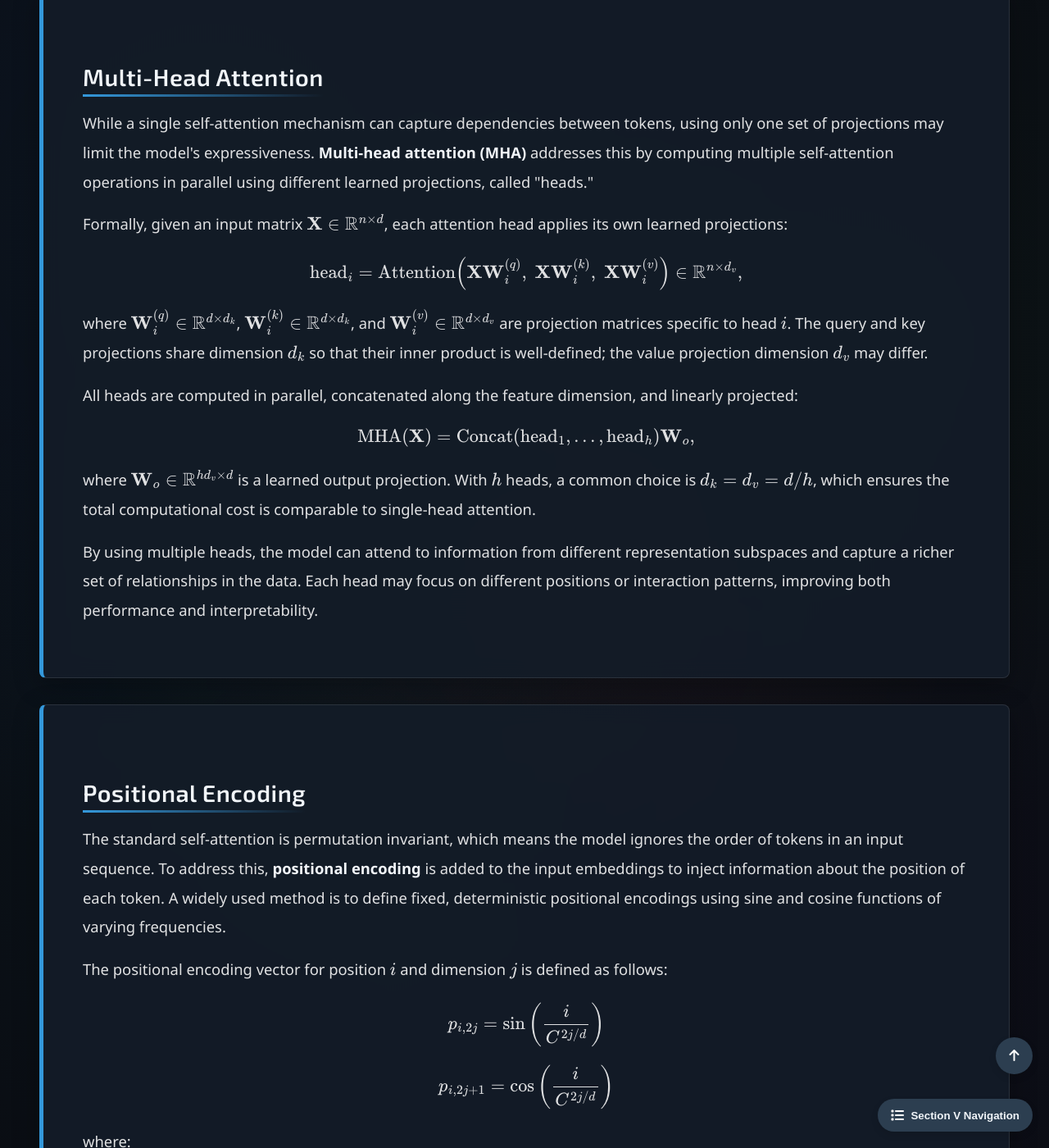
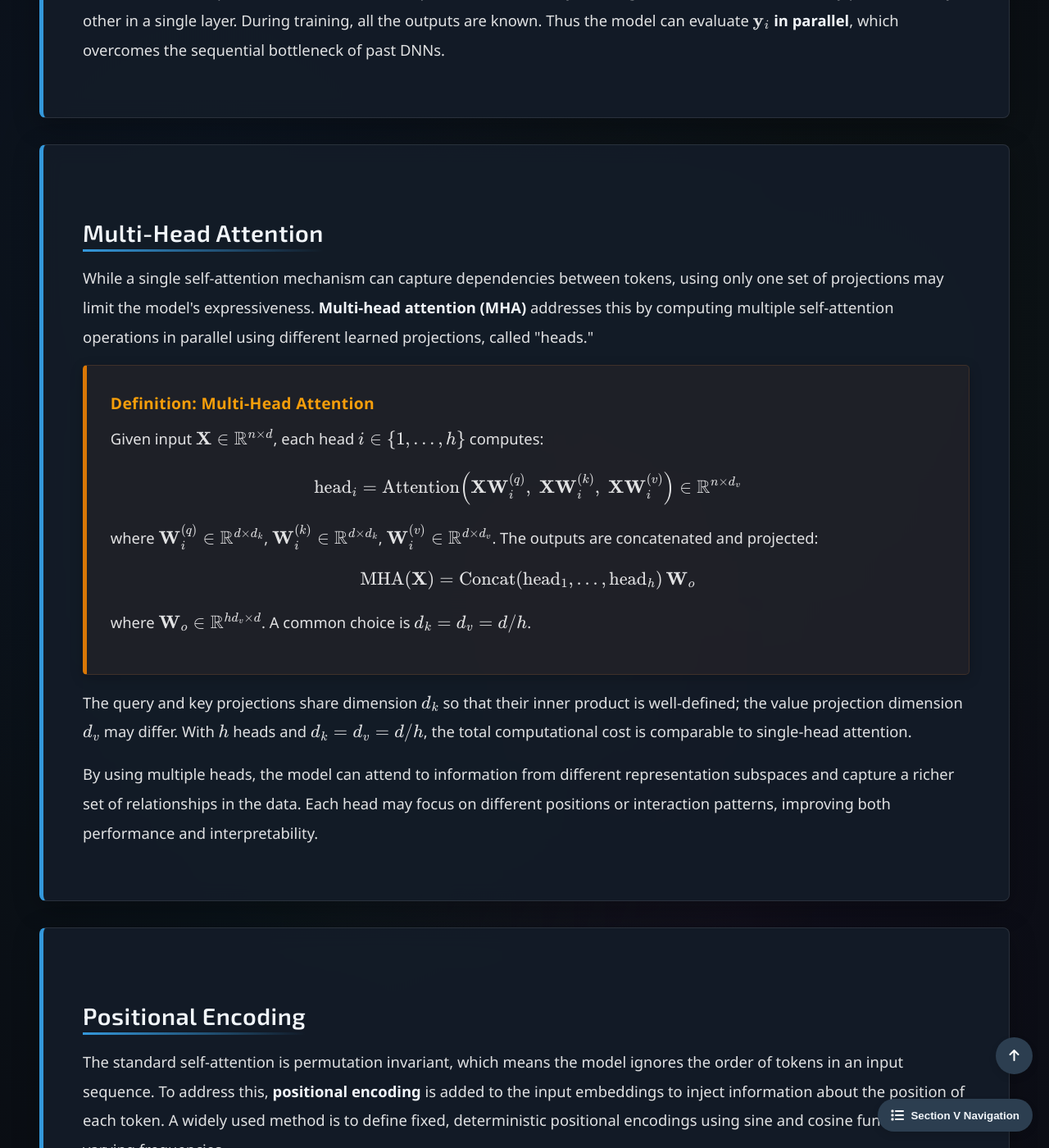
Before and after one commit to Yusukey01/yusukey01.github.io, a Jekyll site: the page built from Mathematics/Machine_learning/deep_nn.html, in a window 1280 px wide and 1400 px high, scrolled down 6884 px. Shown: the whole window at 82% size. Built offline with Jekyll 4.4.1, drawn with Linux system fonts in a browser that asks for light colours; some of the changed text lies outside the part shown.

Commit message:
fixed style, texts

```diff
--- a/Mathematics/Machine_learning/deep_nn.html
+++ b/Mathematics/Machine_learning/deep_nn.html
@@ -74,13 +74,21 @@ uses_python: false
 
             <section id="ResNet" class="section-content">
                 <h2>ResNet: Residual Connections</h2>
+
                 <p>
-                    <strong>ResNet</strong> is a feedforward architecture in which each layer uses a <strong>residual block</strong> of the form:
+                    <strong>ResNet</strong> is a feedforward architecture built from <strong>residual blocks</strong>:
+                </p>
+
+                <div class="theorem">
+                    <span class="theorem-title">Definition: Residual Block:</span>
+                    <p>
                         \[
-                    \mathcal{F}_{\ell}' (\mathbf{x}) = \mathcal{F}_{\ell} (\mathbf{x}) + \mathbf{x}
+                        \mathbf{z}_{\ell+1} = \mathcal{F}_\ell(\mathbf{z}_\ell) + \mathbf{z}_\ell
                         \]
-                    where \(\mathcal{F}_{\ell}\) is a nonlinear transformation at layer \(\ell\), and the input \(\mathbf{x}\) is added back directly.
+                        where \(\mathcal{F}_\ell\) is a nonlinear transformation at layer \(\ell\), and the input \(\mathbf{z}_\ell\) is
+                        added back directly via a <strong>skip connection</strong>.
                     </p>
+                </div>
 
                 <p>
                     The activations at the final layer \(L\) can be expressed recursively in terms of an earlier layer \(\ell\):
@@ -229,16 +237,21 @@ uses_python: false
                 </p>
 
                 <p>
-                    In practice, we compute attention over minibatches of \(n\) query vectors. Let:
+                    In practice, we compute attention over minibatches of \(n\) query vectors.
+                </p>
+
+                <div class="theorem">
+                    <span class="theorem-title">Definition: Scaled Dot-Product Attention:</span>
+                    <p>
+                        Given queries \(\mathbf{Q} \in \mathbb{R}^{n \times d}\), keys \(\mathbf{K} \in \mathbb{R}^{m \times d}\), and
+                        values \(\mathbf{V} \in \mathbb{R}^{m \times v}\):
                         \[
-                    \mathbf{Q} \in \mathbb{R}^{n \times d}, \quad \mathbf{K} \in \mathbb{R}^{m \times d}, \quad \mathbf{V} \in \mathbb{R}^{m \times v}
+                        \text{Attention}(\mathbf{Q}, \mathbf{K}, \mathbf{V})
+                        = \text{softmax}\!\left(\frac{\mathbf{Q}\mathbf{K}^\top}{\sqrt{d}}\right)\mathbf{V} \in \mathbb{R}^{n \times v}
                         \]
-                    Then the attention-weighted output is computed as:
-                    \[
-                    \text{Attention}(\mathbf{Q}, \mathbf{K}, \mathbf{V}) = \text{softmax}\left(\frac{\mathbf{Q} \mathbf{K}^\top}{\sqrt{d}}\right) \mathbf{V} \in \mathbb{R}^{n \times v}
-                    \]
-                    where the softmax is applied row-wise to normalize each row of the \(n \times m\) similarity matrix.
+                        where the softmax is applied row-wise, normalizing each row of the \(n \times m\) similarity matrix.
                     </p>
+                </div>
 
            </section>
 
@@ -270,31 +283,33 @@ uses_python: false
                     multiple self-attention operations in parallel using different learned projections, called "heads."
                 </p>
 
+                <div class="theorem">
+                    <span class="theorem-title">Definition: Multi-Head Attention</span>
                     <p>
-                    Formally, given an input matrix \( \mathbf{X} \in \mathbb{R}^{n \times d} \), each attention head
-                    applies its own learned projections:
+                        Given input \(\mathbf{X} \in \mathbb{R}^{n \times d}\), each head \(i \in \{1,\ldots,h\}\) computes:
                         \[
                         \text{head}_i = \text{Attention}\!\left(
-                        \mathbf{X} \mathbf{W}_i^{(q)},\;
-                        \mathbf{X} \mathbf{W}_i^{(k)},\;
-                        \mathbf{X} \mathbf{W}_i^{(v)}
-                    \right) \in \mathbb{R}^{n \times d_v},
+                            \mathbf{X}\mathbf{W}_i^{(q)},\;
+                            \mathbf{X}\mathbf{W}_i^{(k)},\;
+                            \mathbf{X}\mathbf{W}_i^{(v)}
+                        \right) \in \mathbb{R}^{n \times d_v}
                         \]
                         where
-                    \( \mathbf{W}_i^{(q)} \in \mathbb{R}^{d \times d_k} \),
-                    \( \mathbf{W}_i^{(k)} \in \mathbb{R}^{d \times d_k} \), and
-                    \( \mathbf{W}_i^{(v)} \in \mathbb{R}^{d \times d_v} \) are
-                    projection matrices specific to head \( i \). The query and key projections share dimension \( d_k \) so that their inner
-                    product is well-defined; the value projection dimension \( d_v \) may differ.
+                        \(\mathbf{W}_i^{(q)} \in \mathbb{R}^{d \times d_k}\),
+                        \(\mathbf{W}_i^{(k)} \in \mathbb{R}^{d \times d_k}\),
+                        \(\mathbf{W}_i^{(v)} \in \mathbb{R}^{d \times d_v}\).
+                        The outputs are concatenated and projected:
+                        \[
+                        \text{MHA}(\mathbf{X}) = \text{Concat}(\text{head}_1, \ldots, \text{head}_h)\,\mathbf{W}_o
+                        \]
+                        where \(\mathbf{W}_o \in \mathbb{R}^{hd_v \times d}\). A common choice is \(d_k = d_v = d/h\).
                     </p>
+                </div>
 
                 <p>
-                    All heads are computed in parallel, concatenated along the feature dimension, and linearly projected:
-                    \[
-                    \text{MHA}(\mathbf{X}) = \text{Concat}(\text{head}_1, \dots, \text{head}_h) \mathbf{W}_o,
-                    \]
-                    where \( \mathbf{W}_o \in \mathbb{R}^{h d_v \times d} \) is a learned output projection. With \( h \) heads, a common
-                    choice is \( d_k = d_v = d / h \), which ensures the total computational cost is comparable to single-head attention.
+                    The query and key projections share dimension \(d_k\) so that their inner product is well-defined; the value
+                    projection dimension \(d_v\) may differ. With \(h\) heads and \(d_k = d_v = d/h\), the total computational cost is
+                    comparable to single-head attention.
                 </p>
 
                 <p>
@@ -313,23 +328,25 @@ uses_python: false
                     sine and cosine functions of varying frequencies.
                 </p>
 
+                <div class="theorem">
+                    <span class="theorem-title">Definition: Sinusoidal Positional Encoding</span>
                     <p>
-                    The positional encoding vector for position \( i \) and dimension \( j \) is defined as follows:
+                        The positional encoding vector for position \(i\) and dimension \(j\) is defined as:
                         \[
-                    p_{i, 2j} = \sin \left( \frac{i}{C^{2j/d}} \right)
+                        p_{i,\,2j} = \sin\!\left(\frac{i}{C^{2j/d}}\right)
                         \]
                         \[
-                    p_{i, 2j+1} = \cos \left( \frac{i}{C^{2j/d}} \right)
+                        p_{i,\,2j+1} = \cos\!\left(\frac{i}{C^{2j/d}}\right)
                         \]
                         where:
                     </p>
-
                     <ul style="padding-left: 40px;">
-                    <li>\( i \) is the position index in the sequence, starting from 0,</li>
-                    <li>\( j \) is the dimension index in the positional encoding vector,</li>
-                    <li>\( d \) is the total dimension of the model (e.g., 512),</li>
-                    <li>\( C \) is a constant (usually set to 10,000) to control the frequency scale.</li>
+                        <li>\(i\) is the position index in the sequence, starting from 0,</li>
+                        <li>\(j\) is the dimension index in the positional encoding vector,</li>
+                        <li>\(d\) is the total dimension of the model (e.g., 512),</li>
+                        <li>\(C\) is a constant (usually set to 10,000) to control the frequency scale.</li>
                     </ul>
+                </div>
 
                 <p>
                     This formulation ensures that each dimension of the positional encoding corresponds to a sinusoid of a
```
Lines whose indentation alone changed are shown as unchanged.
